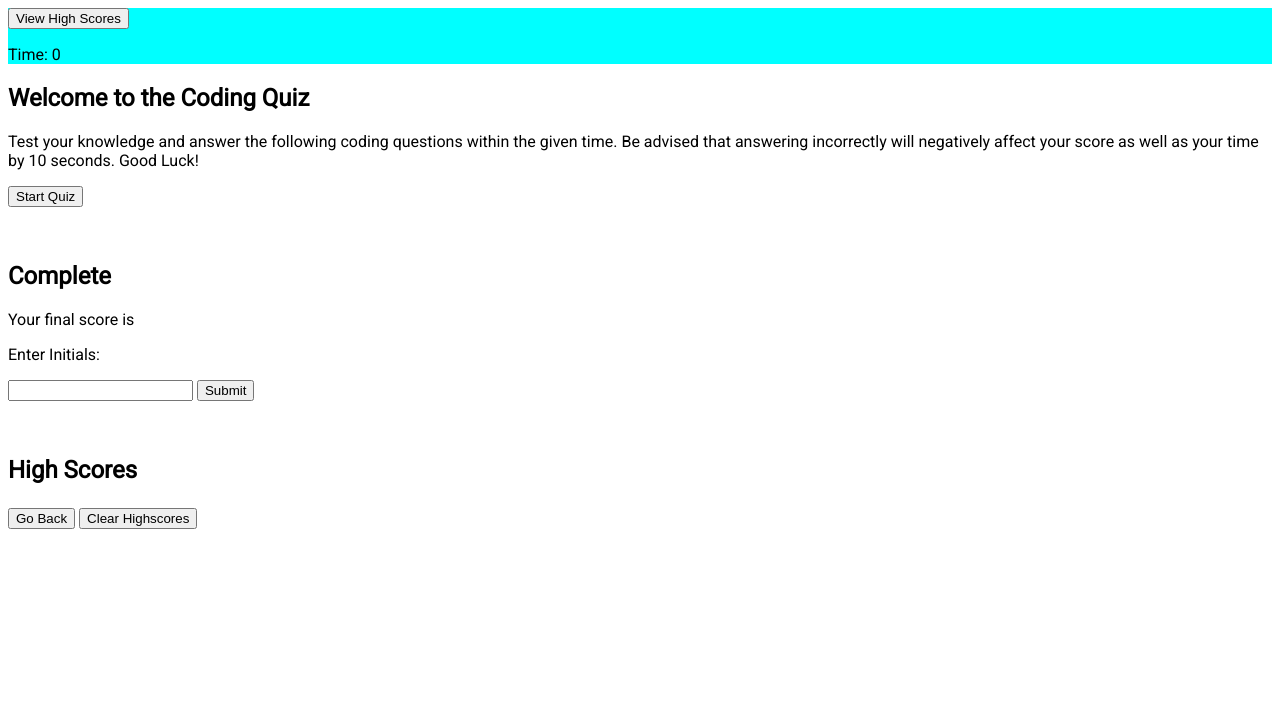
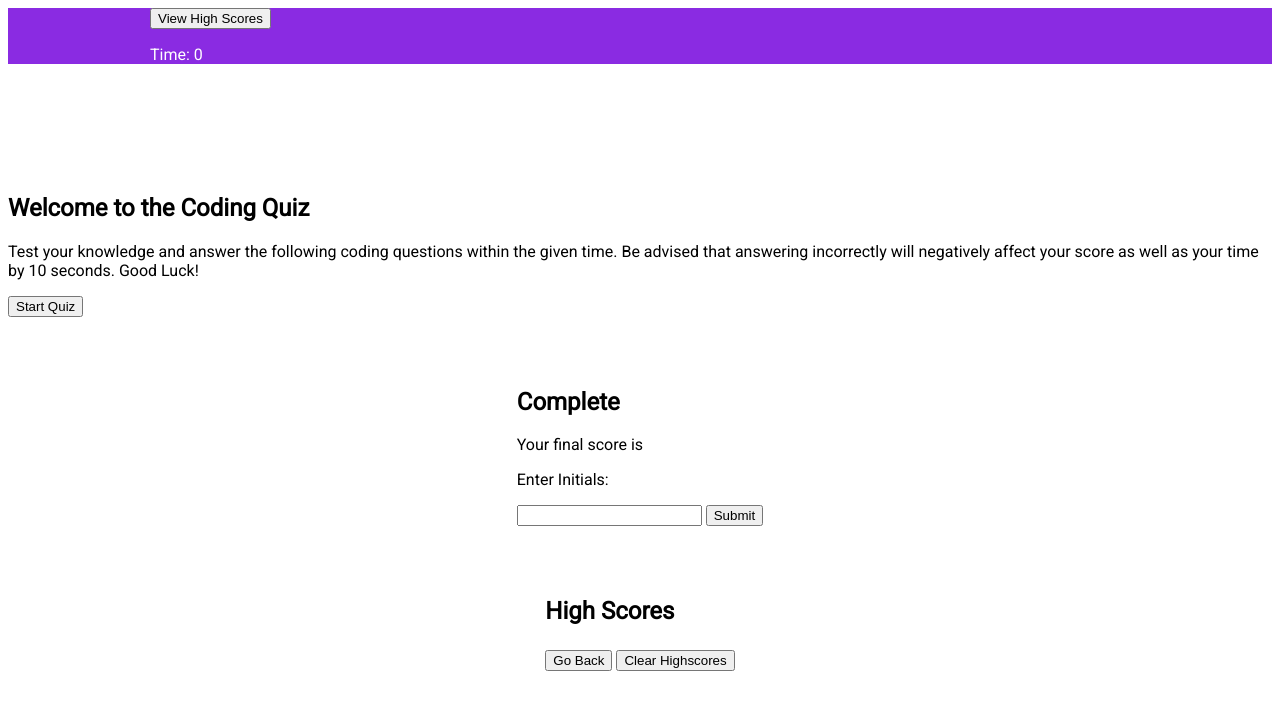
Before and after one commit to IDestine/Code-Quiz, a plain HTML site: page index.html in a window 1280 px wide. Drawn offline with Linux system fonts and the light colour scheme.

Commit message:
more css

```diff
--- a/assets/css/style.css
+++ b/assets/css/style.css
@@ -7,20 +7,48 @@ body {
 }
 
 header {
-  background-color: aqua;
+  background-color: blueviolet;
 }
 
-#higscore div div {
+#highscore div div {
   padding: 5px;
   font-weight: 600;
+}
+
+#highScores div div:nth-child(odd) {
+  background-color: gray;
+}
+
+#highScores button {
+  margin: 5px 0;
+}
+
+
+
+
+/* Section Styles */
+
+#positionWrapper {
+  display: flex;
+  flex-direction: column;
+  justify-content: center;
+  min-height: calc(100% - 110px);
+}
+
+section{min-width: 50;
+          margin: 0 auto;
 
 }
 
-
-#highScores div div:nth-child(odd){
-          background-color: gray;
+#controls{
+          background-color: blueviolet;
 }
 
-#highScores button{
-          margin: 5px 0;
+
+#info {
+          max-width: 980px;
+          margin: 0 auto;
+          color: white;
+          display: flex
+          align-items;
 }
```
